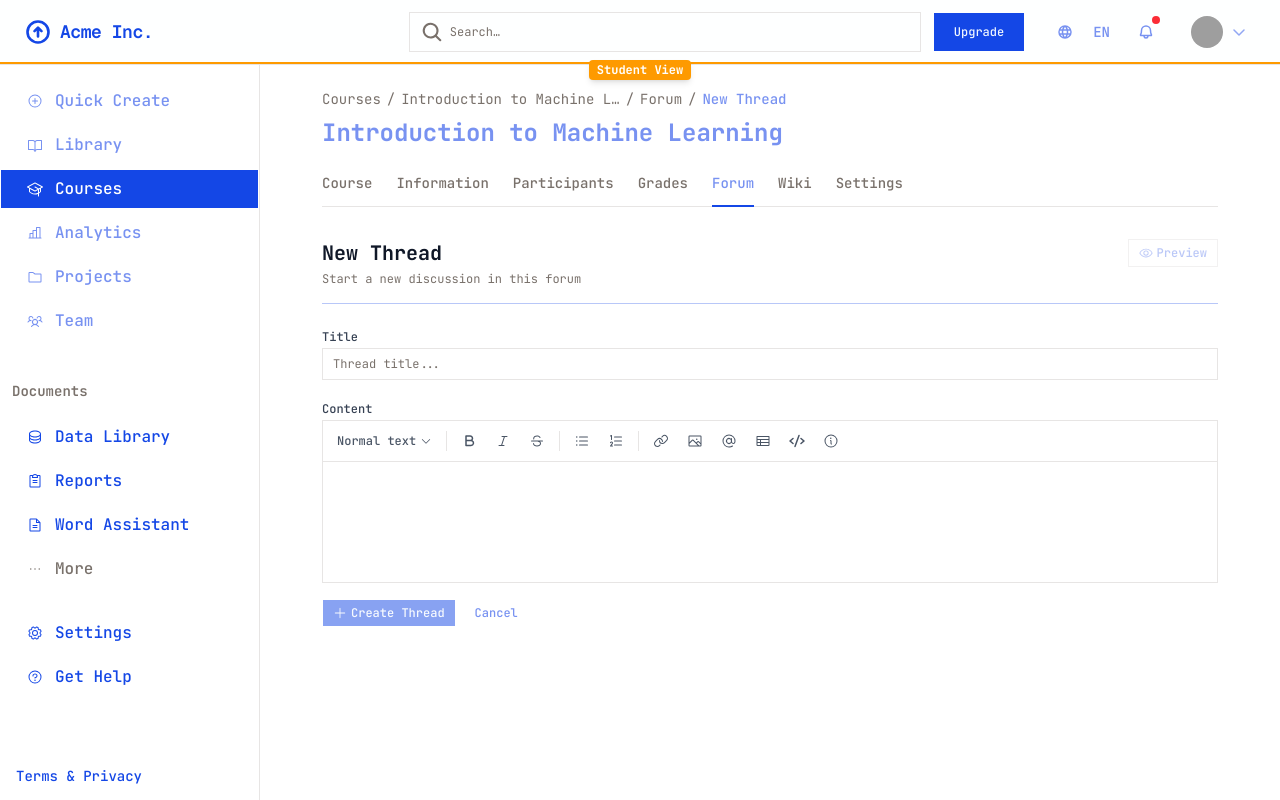
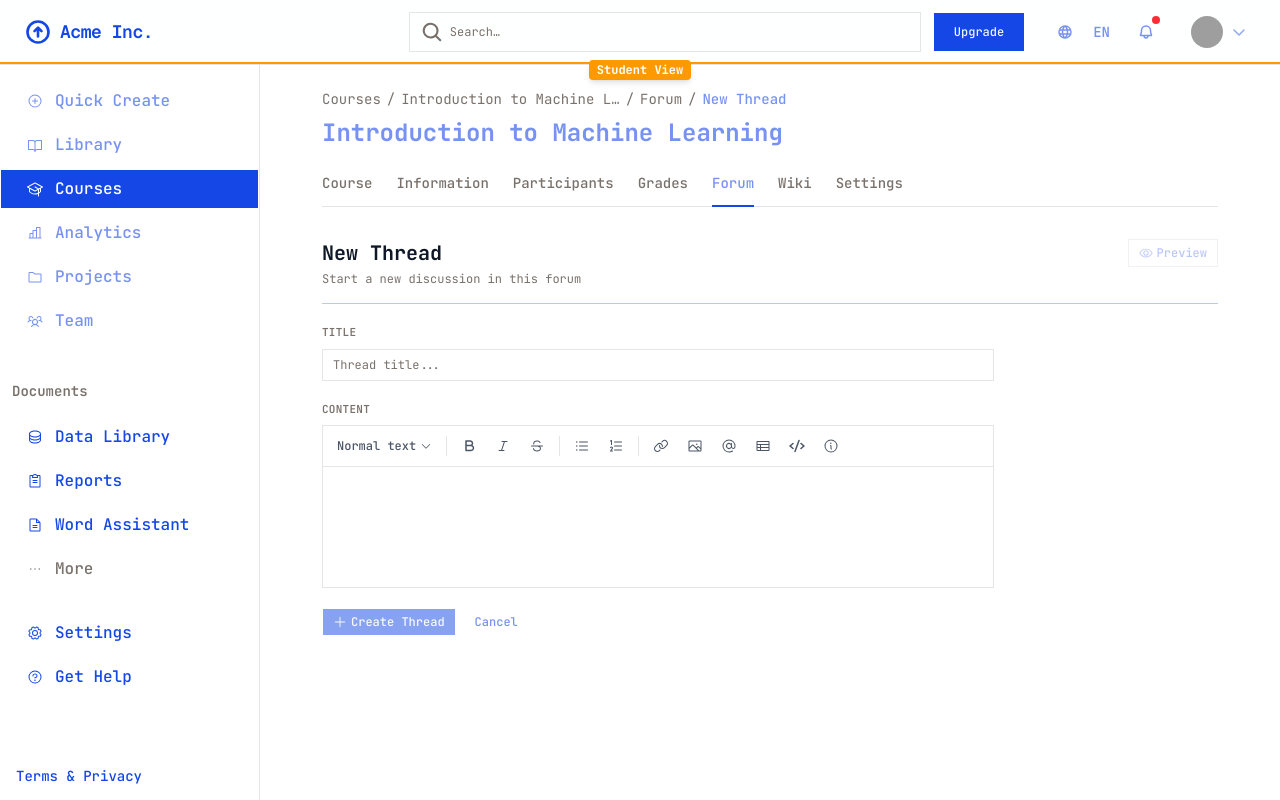
Before and after one commit to EugeneMakita/front-end, a Next.js app: page /courses/1/forum/new in a window 1280 px wide. Built offline with nearby package versions, Linux system fonts and the light colour scheme; grey boxes are pictures that could not be loaded.

Commit message:
Refine new page/thread form field layout widths

```diff
--- a/app/courses/[id]/forum/new/page.tsx
+++ b/app/courses/[id]/forum/new/page.tsx
@@ -5,6 +5,7 @@ import Link from "next/link"
 import { useParams } from "next/navigation"
 import { Button } from "@/components/ui/button"
 import { Input } from "@/components/ui/input"
+import { Label } from "@/components/ui/label"
 import { PlusIcon, EyeIcon, PencilSimpleIcon } from "@phosphor-icons/react"
 import ForumReplyEditor from "@/components/forum-reply-editor"
 
@@ -77,27 +78,36 @@ export default function NewThreadPage() {
           </div>
         </div>
       ) : (
-        <div className="space-y-4">
-          <div className="space-y-1.5">
-            <label className="text-xs font-medium text-gray-700 dark:text-gray-300">
+        <div className="space-y-5">
+          <div className="max-w-2xl space-y-2">
+            <Label
+              htmlFor="thread-title"
+              className="text-[11px] font-semibold uppercase tracking-wide text-muted-foreground"
+            >
               Title
-            </label>
+            </Label>
             <Input
+              id="thread-title"
               className="text-gray-900 dark:text-gray-100"
               placeholder="Thread title..."
               value={title}
               onChange={(e) => setTitle(e.target.value)}
             />
           </div>
-          <div className="space-y-1.5">
-            <label className="text-xs font-medium text-gray-700 dark:text-gray-300">
+          <div className="max-w-2xl space-y-2">
+            <Label
+              htmlFor="thread-content"
+              className="text-[11px] font-semibold uppercase tracking-wide text-muted-foreground"
+            >
               Content
-            </label>
+            </Label>
+            <div id="thread-content">
             <ForumReplyEditor
               placeholder="Write your thread content..."
               onContentChange={(empty) => setIsEmpty(empty)}
               onHtmlChange={(h) => setHtml(h)}
             />
+            </div>
           </div>
           <div className="flex items-center gap-2">
             <Button size="sm" disabled={!title.trim() || isEmpty}>
--- a/app/courses/[id]/wiki/new/page.tsx
+++ b/app/courses/[id]/wiki/new/page.tsx
@@ -5,6 +5,7 @@ import Link from "next/link"
 import { useParams } from "next/navigation"
 import { Button } from "@/components/ui/button"
 import { Input } from "@/components/ui/input"
+import { Label } from "@/components/ui/label"
 import { PlusIcon, FileTextIcon, EyeIcon, PencilSimpleIcon } from "@phosphor-icons/react"
 import { mockWikiPages } from "@/lib/mock-wiki"
 import ForumReplyEditor from "@/components/forum-reply-editor"
@@ -80,27 +81,36 @@ export default function NewWikiPage() {
             </div>
           </div>
         ) : (
-          <div className="space-y-4">
-            <div className="space-y-1.5">
-              <label className="text-xs font-medium text-gray-700 dark:text-gray-300">
+          <div className="space-y-5">
+            <div className="max-w-2xl space-y-2">
+              <Label
+                htmlFor="wiki-title"
+                className="text-[11px] font-semibold uppercase tracking-wide text-muted-foreground"
+              >
                 Title
-              </label>
+              </Label>
               <Input
+                id="wiki-title"
                 className="text-gray-900 dark:text-gray-100"
                 placeholder="Page title..."
                 value={title}
                 onChange={(e) => setTitle(e.target.value)}
               />
             </div>
-            <div className="space-y-1.5">
-              <label className="text-xs font-medium text-gray-700 dark:text-gray-300">
+            <div className="max-w-2xl space-y-2">
+              <Label
+                htmlFor="wiki-content"
+                className="text-[11px] font-semibold uppercase tracking-wide text-muted-foreground"
+              >
                 Content
-              </label>
+              </Label>
+              <div id="wiki-content">
               <ForumReplyEditor
                 placeholder="Write page content..."
                 onContentChange={(empty) => setIsEmpty(empty)}
                 onHtmlChange={(h) => setHtml(h)}
               />
+              </div>
             </div>
             <div className="flex items-center gap-2">
               <Button size="sm" disabled={!title.trim() || isEmpty}>
```
